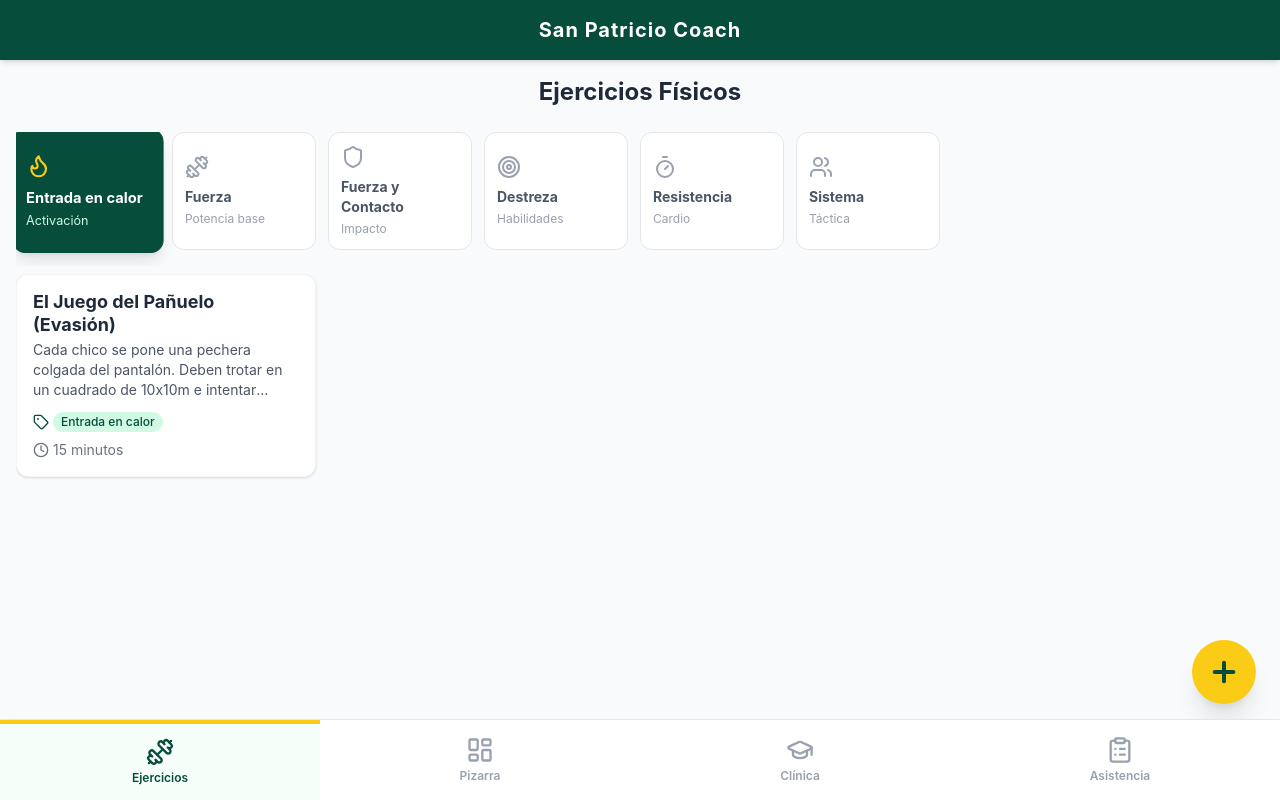
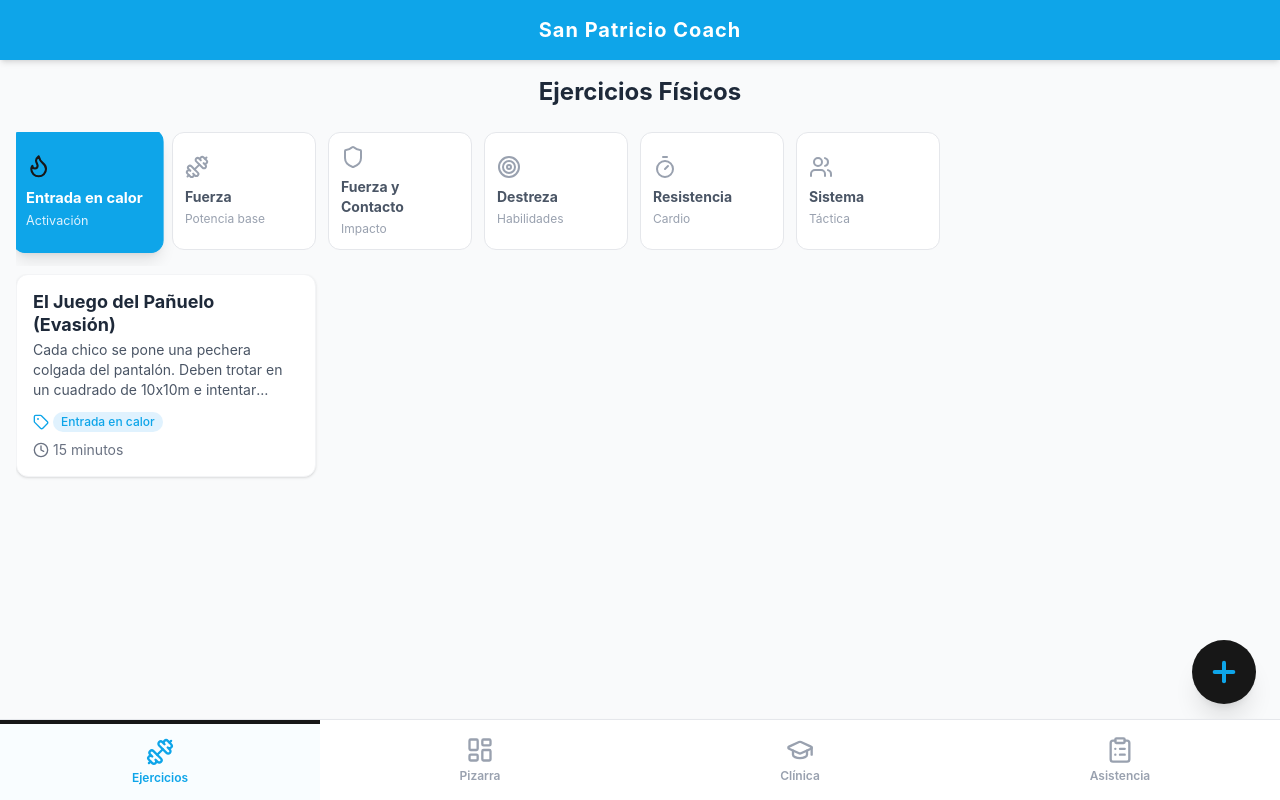
Before and after one commit to aldux/democoach, a React (Vite) app: page / in a window 1280 px wide. Built offline with nearby package versions, Linux system fonts and the light colour scheme; no server answers.

Commit message:
Fix: Update Tailwind v4 variables in index.css to Celeste and Black

```diff
--- a/src/index.css
+++ b/src/index.css
@@ -1,9 +1,9 @@
 @import "tailwindcss";
 
 @theme {
-  --color-sanpatricio-primary: #064e3b;
-  --color-sanpatricio-secondary: #facc15;
-  --color-sanpatricio-light: #d1fae5;
+  --color-sanpatricio-primary: #0ea5e9;
+  --color-sanpatricio-secondary: #171717;
+  --color-sanpatricio-light: #e0f2fe;
 }
 
 body {
```
